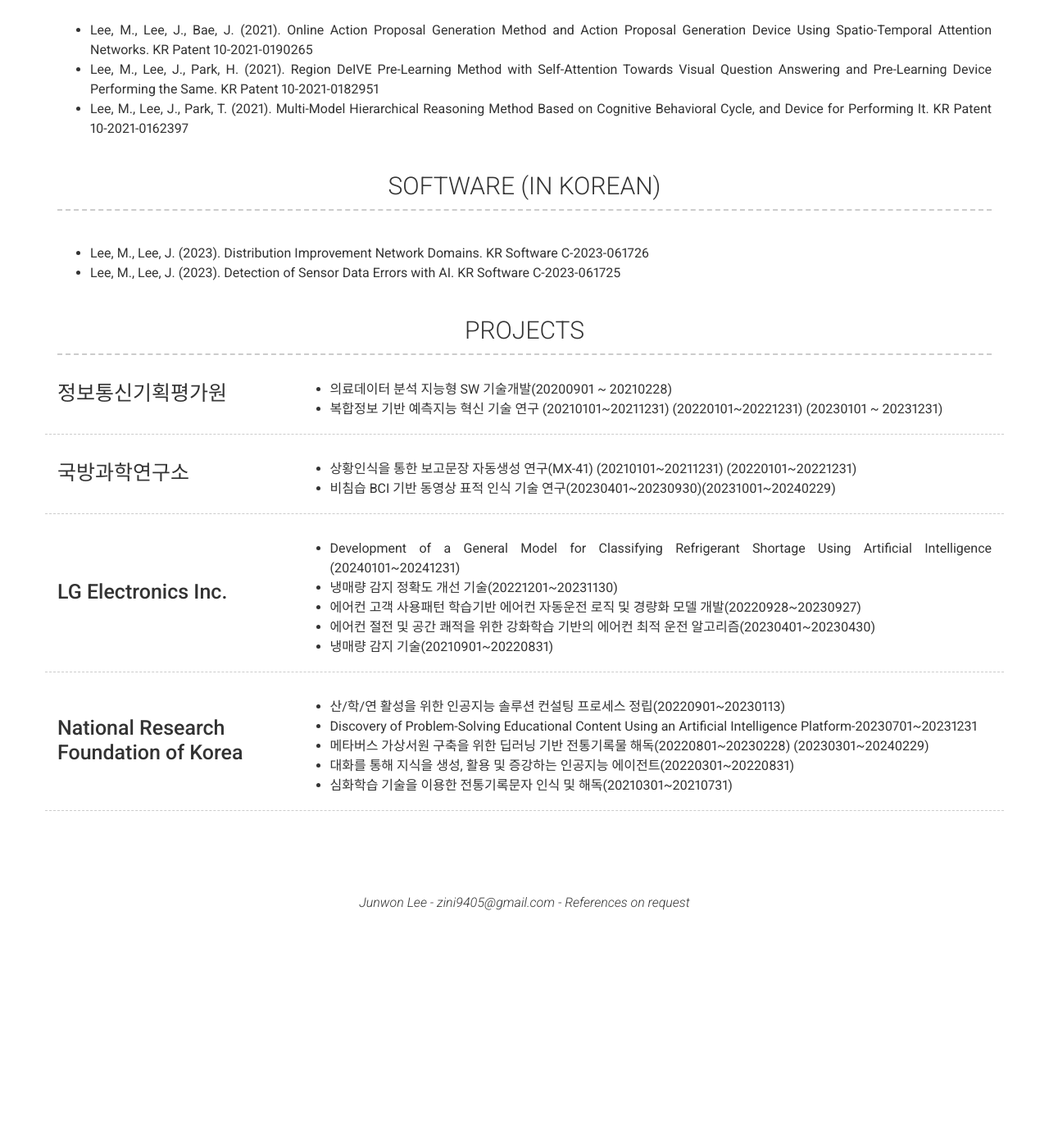
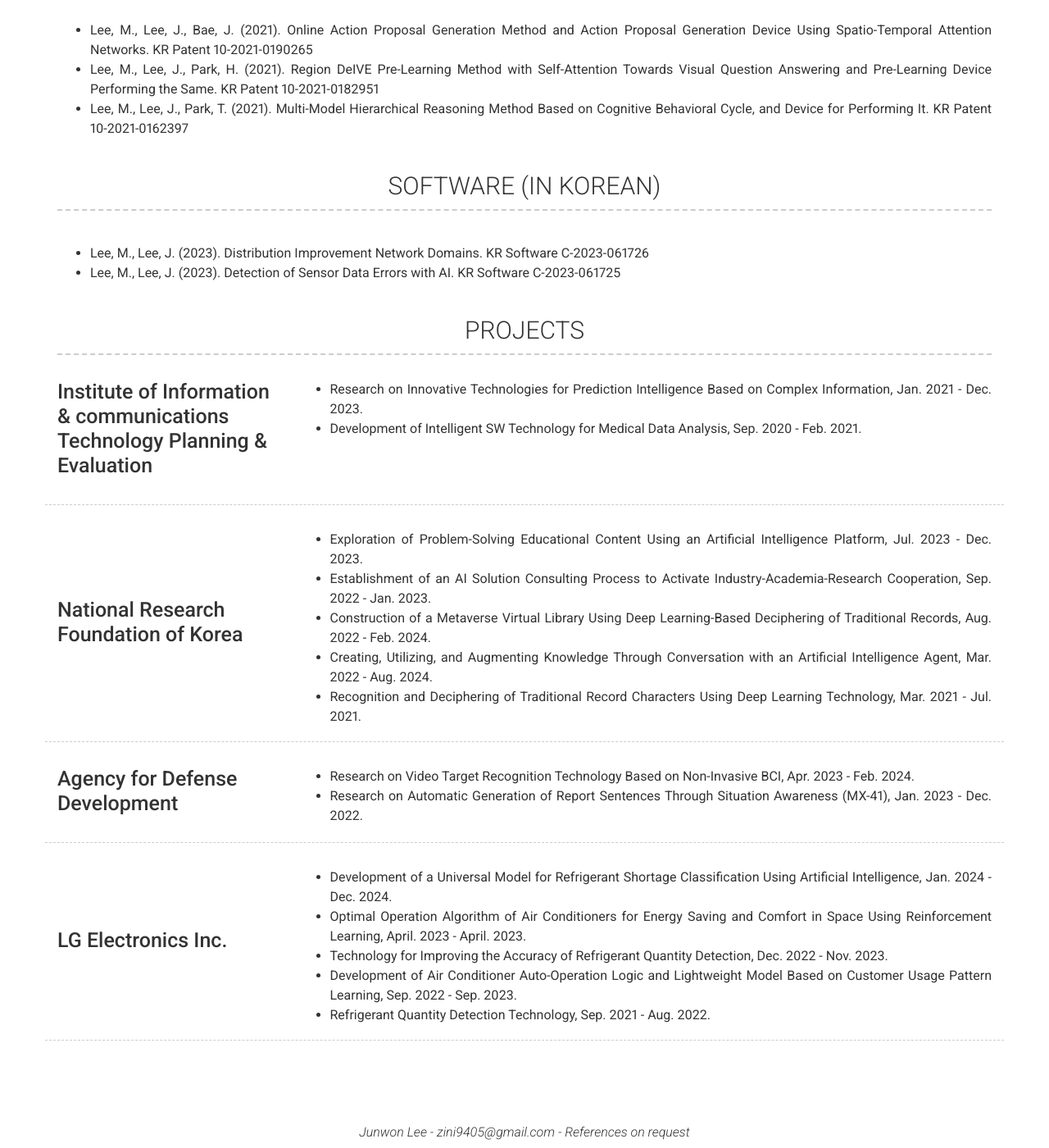
Before and after one commit to zini9405/zini9405.github.io, a Jekyll site: the page built from index.md, in a window 1280 px wide and 1400 px high, scrolled down 1498 px. Shown: the whole window at 82% size. Built offline with Jekyll 4.4.1, drawn with Linux system fonts in a browser that asks for light colours; nearby versions of some CDN libraries; before the commit the page ends 2618 px from its top, so only the background shows below that.

Commit message:
Update _config.yml

```diff
--- a/_config.yml
+++ b/_config.yml
@@ -131,41 +131,41 @@ content:
       - layout: left
         border: weak  # Value of `weak` will display a weak border below this item. # Any
                       # other value (or no value) means no border will be displayed
-        title: 정보통신기획평가원
+        title: Institute of Information & communications Technology Planning & Evaluation
         description: | # this will include new lines to allow paragraphs
-          - 의료데이터 분석 지능형 SW 기술개발(20200901 ~ 20210228)
-          - 복합정보 기반 예측지능 혁신 기술 연구 (20210101~20211231) (20220101~20221231) (20230101 ~ 20231231)
+          - Research on Innovative Technologies for Prediction Intelligence Based on Complex Information, Jan. 2021 - Dec. 2023.
+          - Development of Intelligent SW Technology for Medical Data Analysis, Sep. 2020 - Feb. 2021.
+
 
       - layout: left
         border: weak  # Value of `weak` will display a weak border below this item. # Any
                       # other value (or no value) means no border will be displayed
-        title: 국방과학연구소
+        title: National Research Foundation of Korea
         description: | # this will include new lines to allow paragraphs
-          - 상황인식을 통한 보고문장 자동생성 연구(MX-41) (20210101~20211231) (20220101~20221231)
-          - 비침습 BCI 기반 동영상 표적 인식 기술 연구(20230401~20230930)(20231001~20240229)
+          - Exploration of Problem-Solving Educational Content Using an Artificial Intelligence Platform, Jul. 2023 - Dec. 2023.
+          - Establishment of an AI Solution Consulting Process to Activate Industry-Academia-Research Cooperation, Sep. 2022 - Jan. 2023.
+          - Construction of a Metaverse Virtual Library Using Deep Learning-Based Deciphering of Traditional Records, Aug. 2022 - Feb. 2024.
+          - Creating, Utilizing, and Augmenting Knowledge Through Conversation with an Artificial Intelligence Agent, Mar. 2022 - Aug. 2024.
+          - Recognition and Deciphering of Traditional Record Characters Using Deep Learning Technology, Mar. 2021 - Jul. 2021.
+
+      - layout: left
+        border: weak  # Value of `weak` will display a weak border below this item. # Any
+                      # other value (or no value) means no border will be displayed
+        title: Agency for Defense Development
+        description: | # this will include new lines to allow paragraphs
+          - Research on Video Target Recognition Technology Based on Non-Invasive BCI, Apr. 2023 - Feb. 2024.
+          - Research on Automatic Generation of Report Sentences Through Situation Awareness (MX-41), Jan. 2023 - Dec. 2022.
 
       - layout: left
         border: weak  # Value of `weak` will display a weak border below this item. # Any
                       # other value (or no value) means no border will be displayed
         title: LG Electronics Inc.
         description: | # this will include new lines to allow paragraphs
-          - Development of a General Model for Classifying Refrigerant Shortage Using Artificial Intelligence (20240101~20241231)
-          - 냉매량 감지 정확도 개선 기술(20221201~20231130)
-          - 에어컨 고객 사용패턴 학습기반 에어컨 자동운전 로직 및 경량화 모델 개발(20220928~20230927)
-          - 에어컨 절전 및 공간 쾌적을 위한 강화학습 기반의 에어컨 최적 운전 알고리즘(20230401~20230430)
-          - 냉매량 감지 기술(20210901~20220831)
-
-      - layout: left
-        border: weak  # Value of `weak` will display a weak border below this item. # Any
-                      # other value (or no value) means no border will be displayed
-        title: National Research Foundation of Korea
-        description: | # this will include new lines to allow paragraphs
-          - 산/학/연 활성을 위한 인공지능 솔루션 컨설팅 프로세스 정립(20220901~20230113)
-          - Discovery of Problem-Solving Educational Content Using an Artificial Intelligence Platform-20230701~20231231
-          - 메타버스 가상서원 구축을 위한 딥러닝 기반 전통기록물 해독(20220801~20230228) (20230301~20240229)
-          - 대화를 통해 지식을 생성, 활용 및 증강하는 인공지능 에이전트(20220301~20220831)
-          - 심화학습 기술을 이용한 전통기록문자 인식 및 해독(20210301~20210731)
-
+          - Development of a Universal Model for Refrigerant Shortage Classification Using Artificial Intelligence, Jan. 2024 - Dec. 2024.
+          - Optimal Operation Algorithm of Air Conditioners for Energy Saving and Comfort in Space Using Reinforcement Learning, April. 2023 - April. 2023.
+          - Technology for Improving the Accuracy of Refrigerant Quantity Detection, Dec. 2022 - Nov. 2023.
+          - Development of Air Conditioner Auto-Operation Logic and Lightweight Model Based on Customer Usage Pattern Learning, Sep. 2022 - Sep. 2023.
+          - Refrigerant Quantity Detection Technology, Sep. 2021 - Aug. 2022.
 
   # - title: A Little More About Me
   #   layout: text
```
